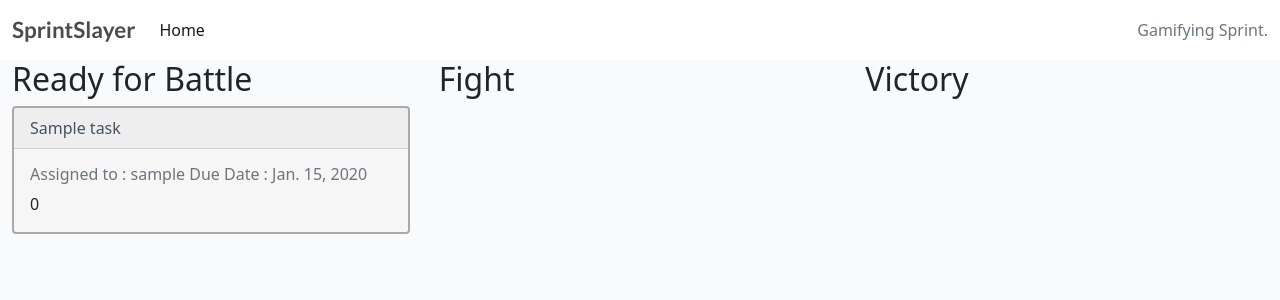
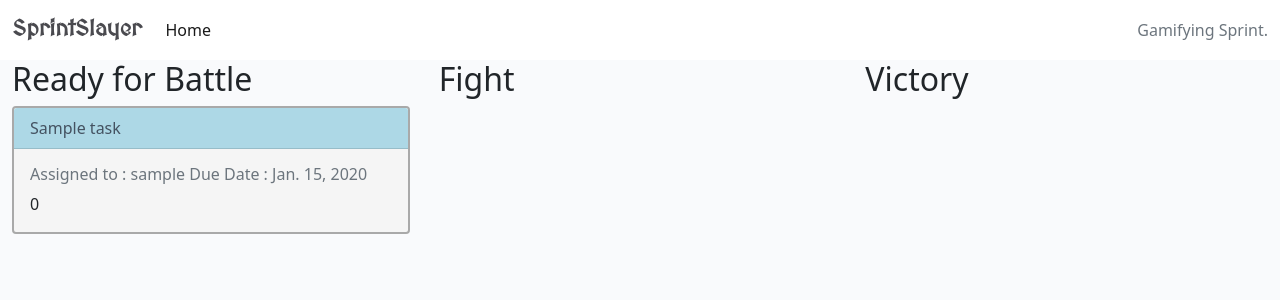
Before and after one commit to vcarpentier/SprintSlayer, a Django app: page / in a window 1280 px wide. Shown: the top 300 px of the page. Run offline with Django 4.2, Linux system fonts and the light colour scheme; tables that the repository leaves empty hold one stand-in row (values such as "Sample post").

Commit message:
Tweaks to the styling

```diff
--- a/static/css/style.css
+++ b/static/css/style.css
@@ -1,9 +1,9 @@
 body {
-    background-color: lightgray;
+    background-color: #f6f6f6;
 }
 
 .brand {
-    font-family: Lato, sans-serif;
+    font-family: MedievalSharp, sans-serif;
     font-size: 1.4rem;
     font-weight: 700;
     color: #4A4A4F;
@@ -31,10 +31,14 @@
 
 .card {
     border: 2px solid;
-    border-color: darkgrey;
-    background-color: #f6f6f6;
+    border-color: darkgray;
+    background-color: #f5f5f5;
     margin-bottom: 10px;
     margin-right: 5px;
+}
+
+.card-header {
+    background-color: lightblue;
 }
 
 .image-container {
--- a/templates/base.html
+++ b/templates/base.html
@@ -13,6 +13,9 @@
     <link rel="preconnect" href="https://fonts.gstatic.com">
     <link href="https://fonts.googleapis.com/css2?family=Roboto:wght@300&display=swap" rel="stylesheet">
     <link href="https://fonts.googleapis.com/css2?family=Lato:wght@300;700&display=swap" rel="stylesheet">
+    <link rel="preconnect" href="https://fonts.googleapis.com">
+    <link rel="preconnect" href="https://fonts.gstatic.com" crossorigin>
+    <link href="https://fonts.googleapis.com/css2?family=MedievalSharp&display=swap" rel="stylesheet">
 
     <!-- Font Awesome CSS -->
     <link rel="stylesheet" href="https://cdnjs.cloudflare.com/ajax/libs/font-awesome/5.15.3/css/all.min.css">
```
